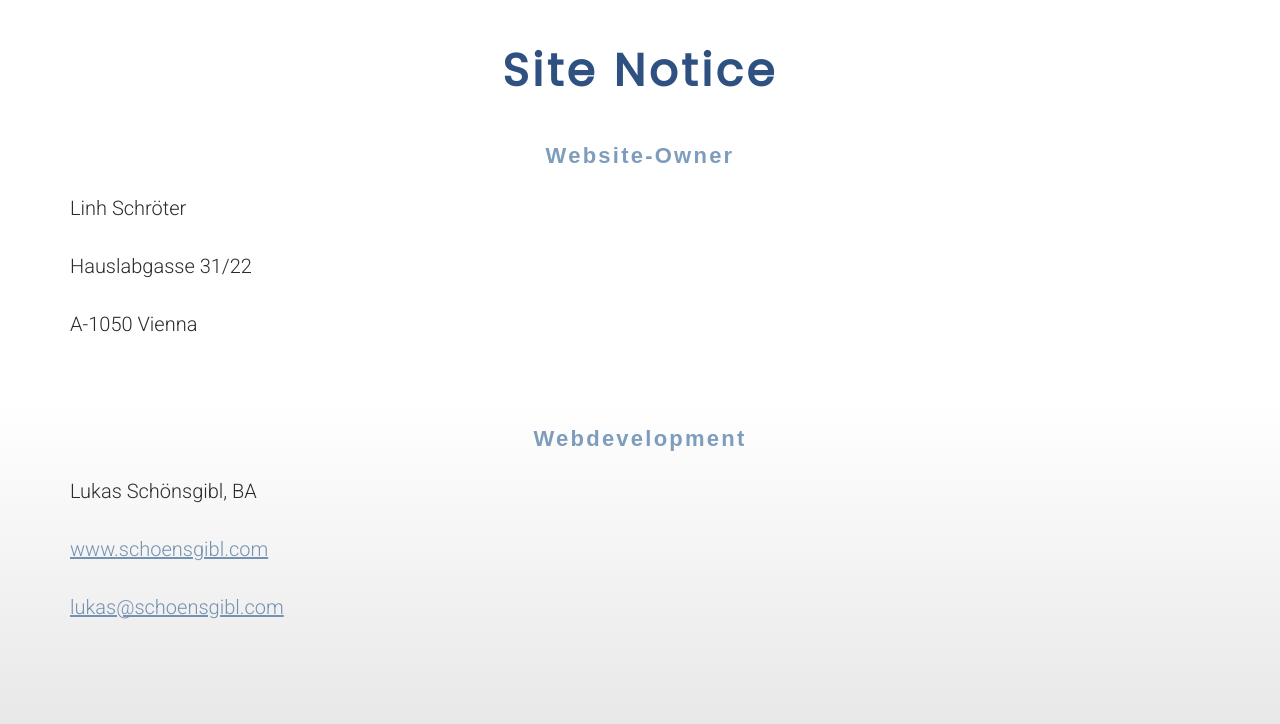
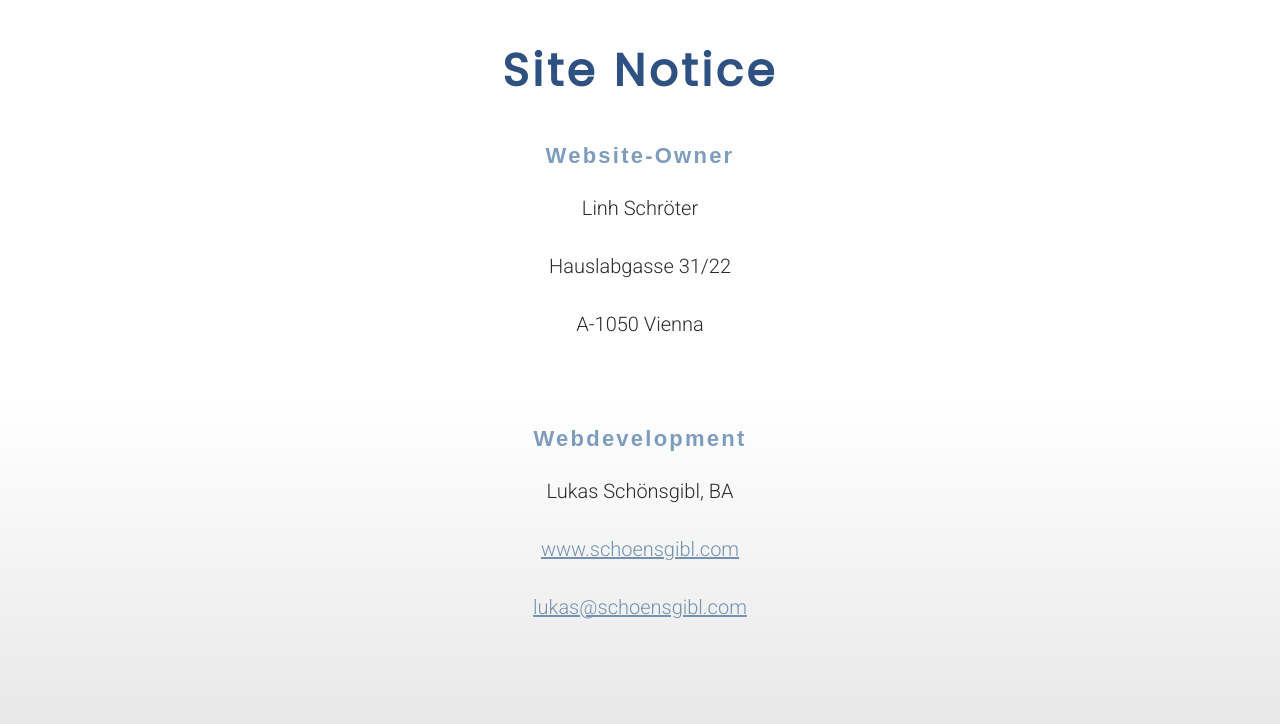
Before and after one commit to hybridpicker/linh_photography, a Django app: template templates/site_notice.html in a window 1280 px wide. Shown: the part 227-951 px from the top of the page. Run offline with Django 3.2, Linux system fonts and the light colour scheme; the template is opened without the code that fills it, so the values that code supplies are empty.

Commit message:
fixed site notice

```diff
--- a/templates/site_notice.html
+++ b/templates/site_notice.html
@@ -35,6 +35,9 @@
     }
     a:hover{
       color:#214161;
+    }
+    p{
+      text-align: center;
     }
   </style>
 </head>
```
